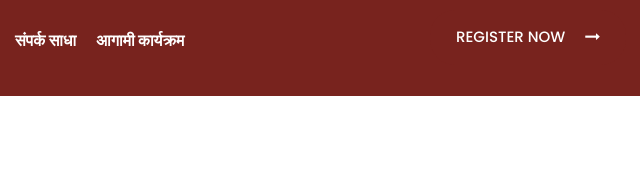
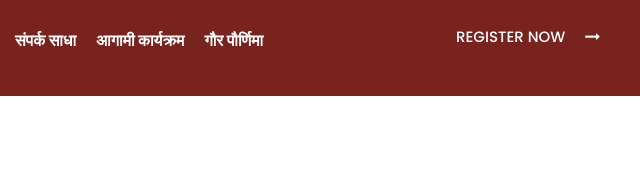
Before and after one commit to Shanvie/sakalhindujuinagar.org.in, a plain HTML site: page contact.html in a window 1280 px wide. Shown: the top 177 px of the page, 507-1147 px from the left. Drawn offline with Linux system fonts and the light colour scheme; files whose address does not match are found by name.

Commit message:
Add files via upload

```diff
--- a/contact.html
+++ b/contact.html
@@ -104,6 +104,10 @@
                                     <li class="nav-item">
                                         <a style="color: #ffffff; font-weight: 600;" class="nav-link px-2 my-4 py-0"
                                             href="upcoming.html">आगामी कार्यक्रम</a>
+                                    </li>
+                                    <li class="nav-item">
+                                        <a style="color: #ffffff; font-weight: 600;" class="nav-link px-2 my-4 py-0"
+                                            href="gaur.html">गौर पौर्णिमा</a>
                                     </li>
                                 </ul>
                             </div>
```
Also changed, not shown: commitee.html (+3 -0 lines), Images/Who-is-Lord-Chaitanya.jpg (added), Images/sankirtan.jpg (added), 1 other file.
